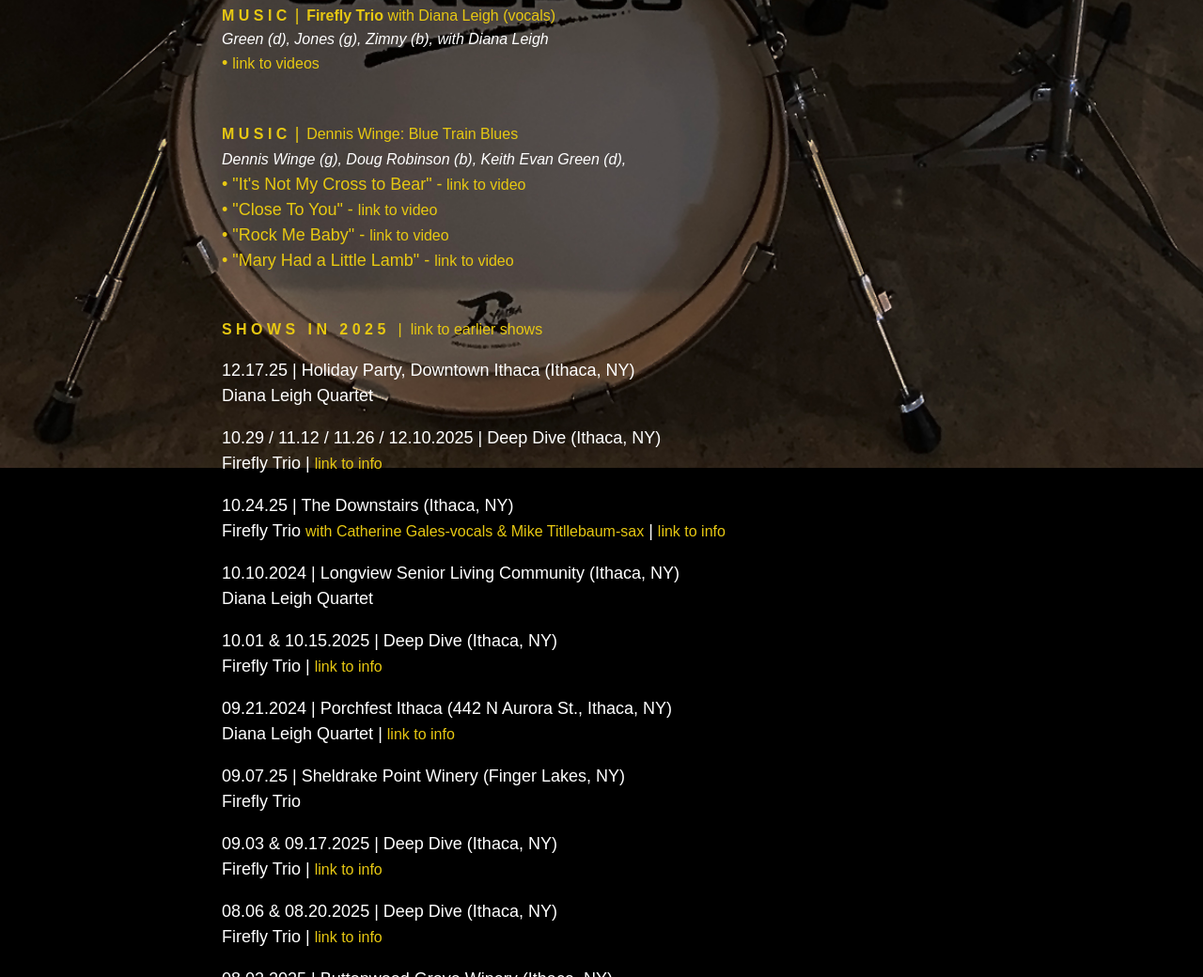
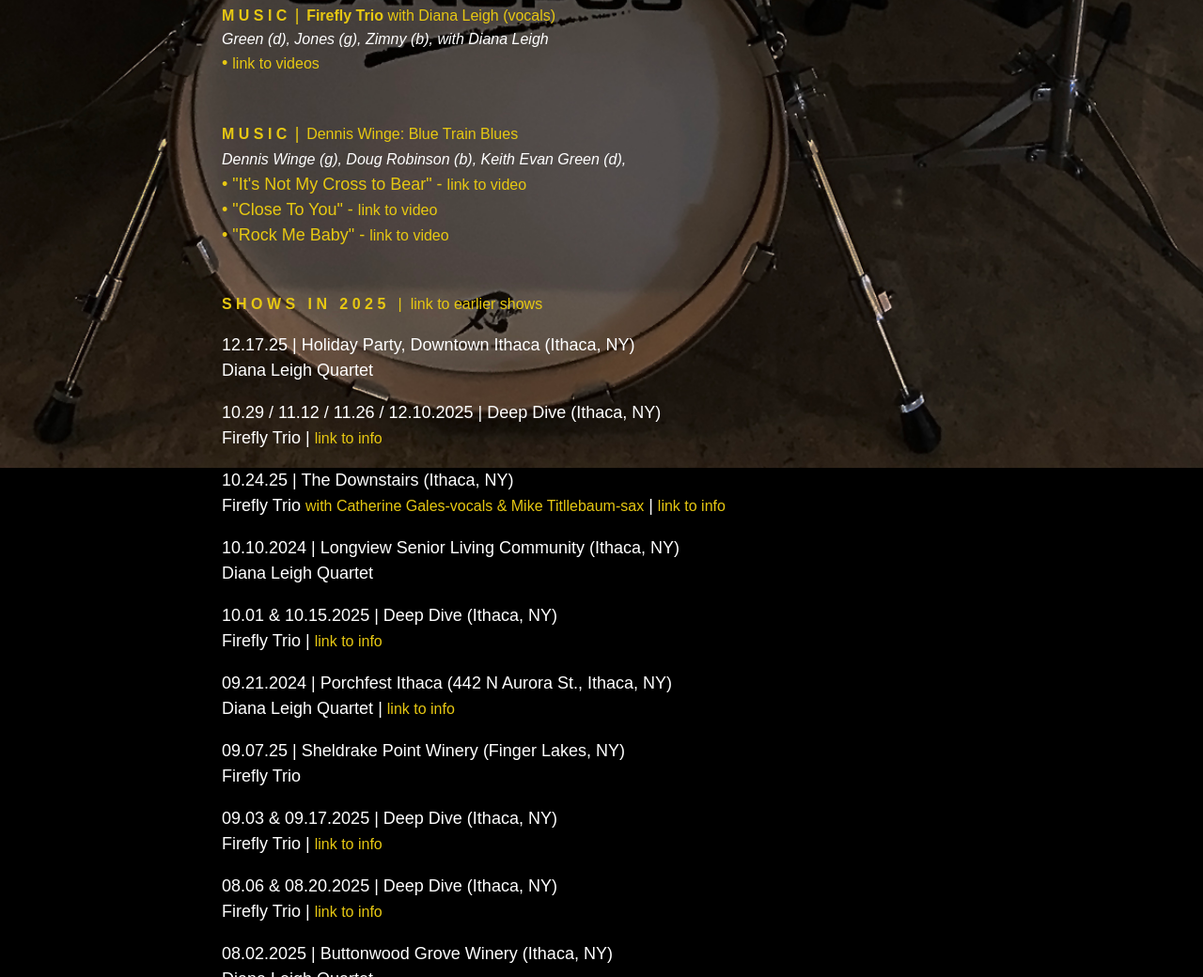
Before and after one commit to keg95/keithevangreen-drums, a plain HTML site: page index.html in a window 1280 px wide. Shown: the part 1490-2530 px from the top of the page at 94% size. Drawn offline with Linux system fonts and the light colour scheme.

Commit message:
Add files via upload

```diff
--- a/index.html
+++ b/index.html
@@ -203,10 +203,9 @@ a {
           <br>
           </span></span><span class="IMSA_body_text_larger" style="line-height: 150%;"> </span><span class="IMSA_body_text_format" style="line-height: 150%; color: #E7C812;"><span class="IMSA_body_text_larger"><a href="#music" class="IMSA_body_text_medium" id="shows6"><span id="music3" style="color: #E7C812; font-weight: bold;">M U S I C </span></a></span> &nbsp;<span class="IMSA_body_text_larger" style="line-height: 150%;">|</span> &nbsp;<span style="font-size: 16px">Dennis Winge: Blue Train Blues</span><span class="IMSA_body_text_larger" style="line-height: 150%;"><br>
           </span><span class="IMSA_body_text_medium" style="line-height: 150%; color: #FFFFFF;"><em>Dennis Winge (g), Doug Robinson (b), Keith Evan Green (d), </em></span><span class="IMSA_body_text_larger" style="line-height: 150%;"><br>
-          <span class="IMSA_body_text_larger" style="line-height: 150%;"><span class="IMSA_body_text_larger" style="line-height: 150%;"><span class="IMSA_body_text_larger" style="line-height: 150%;"><span class="IMSA_body_text_larger" style="line-height: 150%;"><span class="IMSA_body_text_larger" style="line-height: 150%;">&bull; &quot;It's Not My Cross to Bear&quot;</span> -<a href="https://www.facebook.com/watch/?v=324146564067616" target="_blank"> link to video</a></span></span><br>
-          &bull; &quot;Close To You&quot;</span> - </span></span><a href="https://www.facebook.com/denniswingemusic/videos/1014995819961707/" target="_blank">link to video </a> <span class="IMSA_body_text_larger" style="line-height: 150%;"><em></em></span></span><br>
-          <span class="IMSA_body_text_format" style="line-height: 150%; color: #E7C812;"><span class="IMSA_body_text_larger" style="line-height: 150%;"><span class="IMSA_body_text_larger" style="line-height: 150%;"><span class="IMSA_body_text_larger" style="line-height: 150%;">&bull; &quot;Rock Me Baby&quot;</span> - </span></span><a href="https://denniswinge.com/BlueTrain/#1bJGXsDanWk" target="_blank">link to video </a> <span class="IMSA_body_text_larger" style="line-height: 150%;"><em></em></span></span>          <br>
-          <span class="IMSA_body_text_format" style="line-height: 150%; color: #E7C812;"><span class="IMSA_body_text_larger" style="line-height: 150%;"><span class="IMSA_body_text_larger" style="line-height: 150%;"><span class="IMSA_body_text_larger" style="line-height: 150%;">&bull; &quot;Mary Had a Little Lamb&quot;</span> - </span></span><a href="https://denniswinge.com/BlueTrain/#8b8cYkaIJ0k" target="_blank">link to video </a> <span class="IMSA_body_text_larger" style="line-height: 150%;"><em></em></span></span>          <br>
+          <span class="IMSA_body_text_larger" style="line-height: 150%;"><span class="IMSA_body_text_larger" style="line-height: 150%;"><span class="IMSA_body_text_larger" style="line-height: 150%;"><span class="IMSA_body_text_larger" style="line-height: 150%;"><span class="IMSA_body_text_larger" style="line-height: 150%;">&bull; &quot;It's Not My Cross to Bear&quot;</span> - <a href="https://youtu.be/t9oF8CI7Ne0" target="_blank">link to video</a></span></span><br>
+          &bull; &quot;Close To You&quot;</span> - </span></span><a href="https://youtu.be/43Nwyi2iQB0" target="_blank">link to video </a> <span class="IMSA_body_text_larger" style="line-height: 150%;"><em></em></span></span><br>
+          <span class="IMSA_body_text_format" style="line-height: 150%; color: #E7C812;"><span class="IMSA_body_text_larger" style="line-height: 150%;"><span class="IMSA_body_text_larger" style="line-height: 150%;"><span class="IMSA_body_text_larger" style="line-height: 150%;">&bull; &quot;Rock Me Baby&quot;</span> - </span></span><a href="https://youtu.be/1bJGXsDanWk" target="_blank">link to video</a></span><br>
           <br>
           <br>
         <span class="IMSA_body_text_larger"><a href="#shows" class="IMSA_body_text_medium" id="shows5"><span id="shows" style="color: #E7C812; font-style: normal; font-weight: bold;">S H O W S &nbsp; I N &nbsp; 2 0 2 5</span></a></span>  &nbsp; |&nbsp;  <a href="#EARLIER" target="_blank">link to earlier shows</a></p>
```
